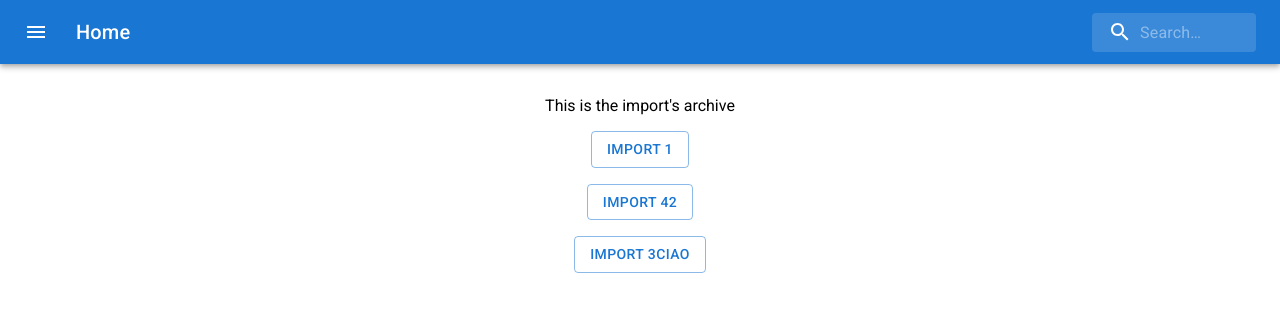
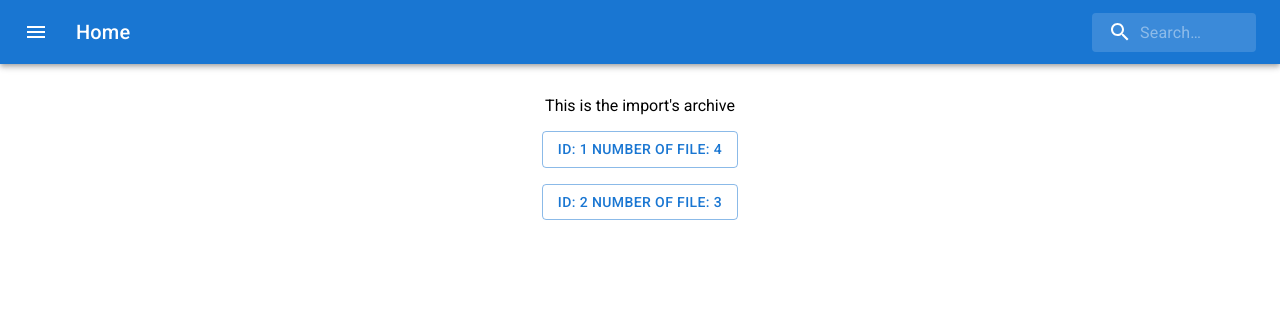
Before and after one commit to DarioPisapia/inventory-interface, a React (Create React App) app: page /archive in a window 1280 px wide. Shown: the top 312 px of the page. Built offline with nearby package versions, Linux system fonts and the light colour scheme.

Commit message:
little changes waiting for api's

```diff
--- a/package.json
+++ b/package.json
@@ -12,6 +12,7 @@
     "@testing-library/jest-dom": "^5.16.5",
     "@testing-library/react": "^13.4.0",
     "@testing-library/user-event": "^13.5.0",
+    "axios": "^1.1.3",
     "react": "^18.2.0",
     "react-dom": "^18.2.0",
     "react-router-dom": "^6.4.2",
--- /dev/null
+++ b/public/db/fakeJson1.json
@@ -0,0 +1,12 @@
+[
+    {
+        "id" : 1,
+        "number of file" : 4,
+        "nome_file" : ["storage", "agents", "fame"]
+    },
+    {
+        "id" : 2,
+        "number of file" : 3,
+        "nome_file" : ["nuovo", "boh"]
+    }
+]
--- a/src/components/Archive.js
+++ b/src/components/Archive.js
@@ -2,7 +2,8 @@ import {Box, Stack, Button, Pagination, Modal, Typography, IconButton} from "@mu
 import CloseIcon from '@mui/icons-material/Close'
 import usePagination from '@mui/material/usePagination';
 import { useState } from "react";
-export default function Archive ( {files} ) {
+import axios from "axios";
+
 const style = {
     position: 'absolute',
     top: '50%',
@@ -16,16 +17,23 @@ export default function Archive ( {files} ) {
     p: 4,
   };
 
-    const [modalOpen, setModalOpen] = useState(false)
-    const [modalData, setModalData] = useState('')
+
+export default function Archive () {
+    const [fakejson, setFakeJson] = useState("")
+
+    const listImport = []
+    const baseUrl = "http://localhost:3000/db/fakeJson1.json"
+
+    /* axios.get(baseUrl)
+    .then(res => setFakeJson(res.data)) */
 
 
+    fetch(baseUrl).then(r => r.json()).then((j) => setFakeJson(j))
 
-    const handleModal = (file) => {
-        setModalOpen(!modalOpen)
-        setModalData(file)
+    for (let i = 0; i<fakejson.length ;  i++){
+        listImport.push(
+        <ListOfImport  i={i} fakejson={fakejson} /> )
     }
-
 
     return(
         <Box sx={{ width: '100%' }}>
@@ -33,11 +41,20 @@ export default function Archive ( {files} ) {
 
             <div>This is the import's archive</div>
 
-            {files.map(file =>
-                <Button
-                        variant="outlined"
-                        onClick={e => handleModal(file)}>{file.title}</Button>
-            )}
+            {listImport}
+            </Stack>
+        </Box>
+    )
+}
+
+function ListOfImport ({i, fakejson}) {
+    const [modalOpen, setModalOpen] = useState(false)
+
+        return (
+                <>
+                <Button variant="outlined" onClick={e => setModalOpen(!modalOpen)}>
+                    {`id: ${fakejson[i]["id"]} number of file: ${fakejson[i]["number of file"]}`}
+                </Button>
                 <Modal
                 open={modalOpen}
                 aria-labelledby="modal-modal-title"
@@ -47,7 +64,7 @@ export default function Archive ( {files} ) {
                 <Box sx={style}>
                 <IconButton
                     aria-label="close"
-                    onClick={handleModal}
+                    onClick={e => setModalOpen(!modalOpen)}
                     sx={{
                         position: 'absolute',
                         right: 7,
@@ -57,15 +74,14 @@ export default function Archive ( {files} ) {
                     <CloseIcon />
                 </IconButton>
                     <Typography id="modal-modal-title" variant="h6" component="h2">
-                        {modalData.title}
+                        {fakejson[i]["id"]}
                     </Typography>
                     <Typography id="modal-modal-description" sx={{ mt: 2 }}>
-                        {modalData.content}
+                        {fakejson[i]["nome_file"].map(nome =>
+                            <li><a href="">{nome}</a></li>)}
                     </Typography>
                 </Box>
             </Modal>
-            {/* <Pagination count={10} variant="outlined" shape="rounded" color="primary"/> */}
-            </Stack>
-        </Box>
+            </>
     )
 }
--- a/src/components/FullPage.js
+++ b/src/components/FullPage.js
@@ -4,6 +4,7 @@ import Sidebar from "./sidebar";
 import Home from "./Home";
 import { Route, Routes, BrowserRouter } from "react-router-dom"
 import Archive from "./Archive";
+import Prova from "./Archive"
 import { useState } from "react";
 
 export default function FullPage() {
@@ -35,7 +36,7 @@ e ricaverò i dati da questi...o almeno spero sia così... */
                                     />}
                     <Routes>
                         <Route path="/" element={<Home files={files}/>} />
-                        <Route path="/archive" element={<Archive files={files}/>} />
+                        <Route path="/archive" element={<Archive />} />
                     </Routes>
             </div>
         </div>
```
Also changed, not shown: src/fakejson/fakeJson1.json (deleted, +0 -10 lines), 1 other file (tests, documents, lock files or other folders). Lines whose indentation alone changed are shown as unchanged.
